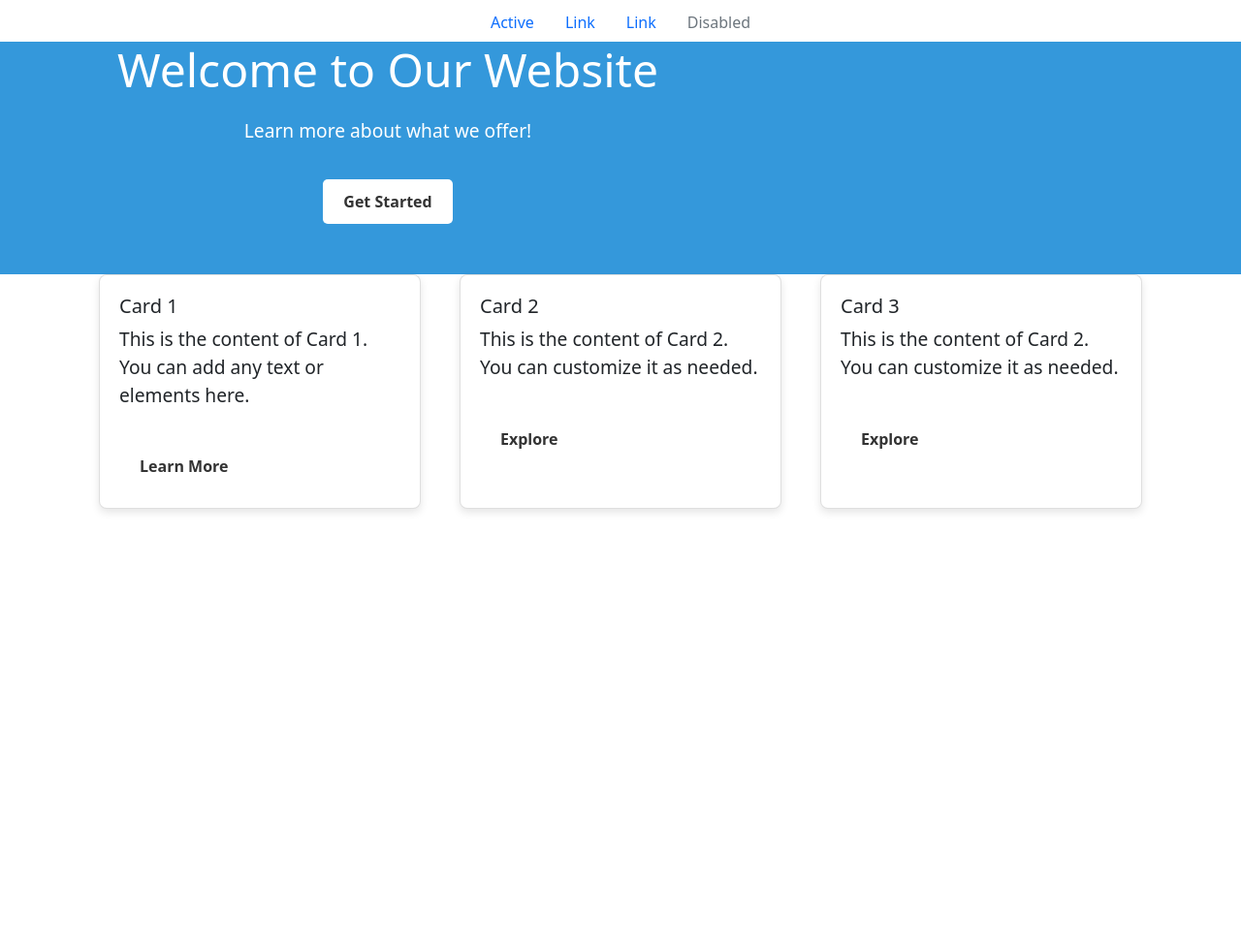
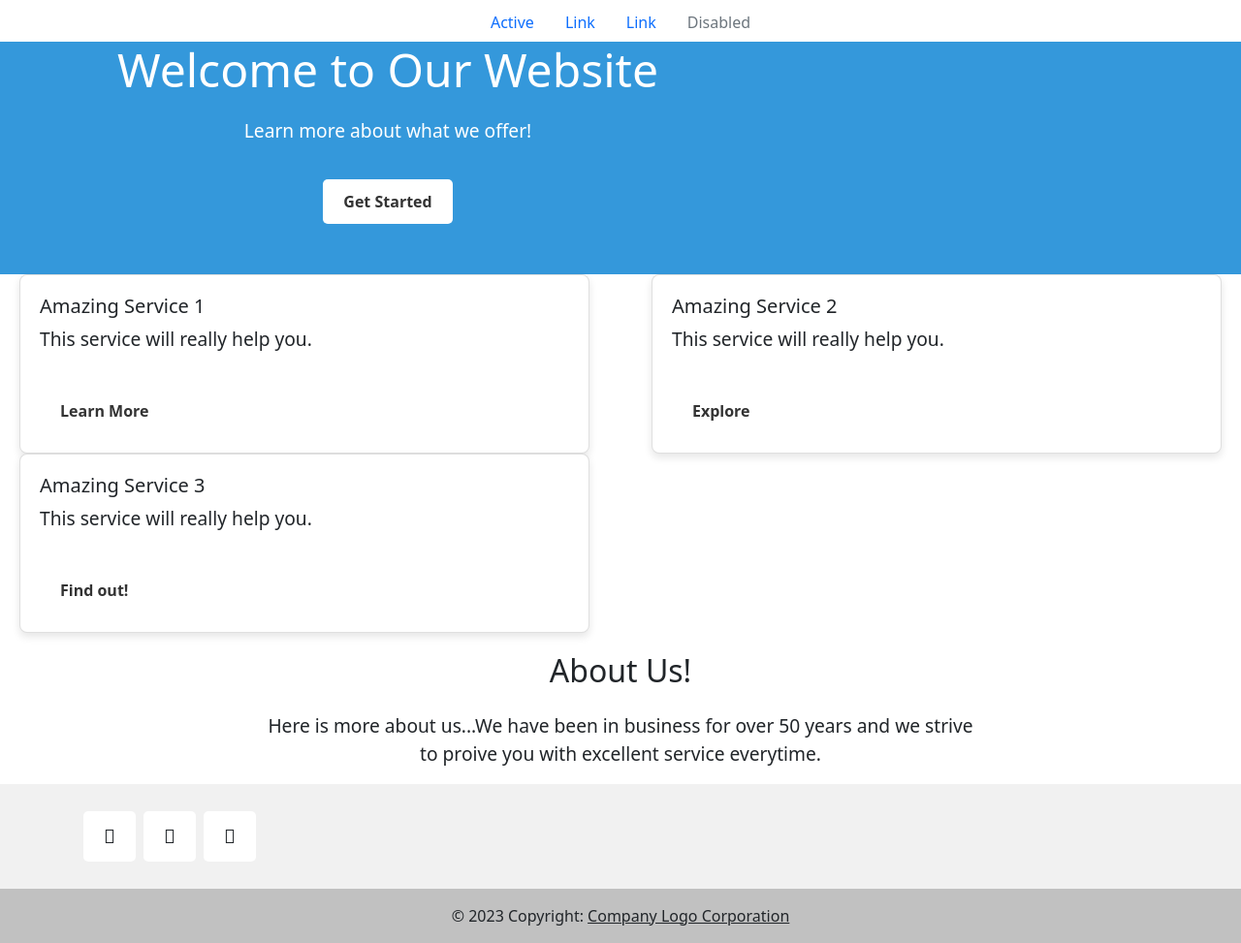
Before and after one commit to sdickson603/Phase-4-Project, a plain HTML site: page index.html in a window 1280 px wide. Shown: the part 193-1166 px from the top of the page at 97% size. Before the commit the page ends 800 px from the top, so only its background shows below. Drawn offline with nearby package versions, Linux system fonts and the light colour scheme.

Commit message:
adding bootstrap footer

```diff
--- a/index.html
+++ b/index.html
@@ -5,14 +5,16 @@
             <meta charset="utf-8">
             <meta name="viewport" content="width=device-width, initial-scale=1">
             <link href="https://cdn.jsdelivr.net/npm/bootstrap@5.0.2/dist/css/bootstrap.min.css" rel="stylesheet" integrity="sha384-EVSTQN3/azprG1Anm3QDgpJLIm9Nao0Yz1ztcQTwFspd3yD65VohhpuuCOmLASjC" crossorigin="anonymous">
+            <!--Adding icon library i found-->
+            <link rel="stylesheet" href="https://cdnjs.cloudflare.com/ajax/libs/font-awesome/4.7.0/css/font-awesome.min.css">
             <link rel="stylesheet" href="styles.css">
         </head>
 <body>
     <header>
-        <nav class="navbar bg-body-tertiary">
+        <nav class="navbar">
             <div class="container-fluid">
               <a class="navbar-brand" href="#">
-                <img src="business-company-logo.png" alt="Logo" width="200" height="auto" class="logo-picture">
+                <img src="business-company-logo.png" alt="Logo" width="200" height="auto" class="logo-picture mx-auto">
               </a>
             </div>
           </nav>
@@ -46,29 +48,90 @@
         </div>
     </div>
     <section class="services">
-        <div class="container">
-            <div class="card">
-              <div class="card-body">
-                <h5 class="card-title">Card 1</h5>
-                <p class="card-text">This is the content of Card 1. You can add any text or elements here.</p>
-                <a href="#" class="btn">Learn More</a>
+        <div class="row">
+            <div class="col-sm-6">
+              <div class="card">
+                <div class="card-body">
+                  <h5 class="card-title">Amazing Service 1 </h5>
+                  <p class="card-text">This service will really help you.</p>
+                  <a href="#" class="btn">Learn More</a>
+                </div>
               </div>
             </div>
-            <div class="card">
-              <div class="card-body">
-                <h5 class="card-title">Card 2</h5>
-                <p class="card-text">This is the content of Card 2. You can customize it as needed.</p>
-                <a href="#" class="btn">Explore</a>
-              </div>
-            </div>
-            <div class="card">
+            <div class="col-sm-6">
+              <div class="card">
                 <div class="card-body">
-                  <h5 class="card-title">Card 3</h5>
-                  <p class="card-text">This is the content of Card 2. You can customize it as needed.</p>
+                  <h5 class="card-title">Amazing Service 2</h5>
+                  <p class="card-text">This service will really help you.</p>
                   <a href="#" class="btn">Explore</a>
                 </div>
               </div>
+            </div>
+          <div class="col-sm-6">
+              <div class="card">
+                <div class="card-body">
+                  <h5 class="card-title">Amazing Service 3</h5>
+                  <p class="card-text">This service will really help you.</p>
+                  <a href="#" class="btn">Find out!</a>
+                </div>
+              </div>
+            </div>
           </div>
     </section>
+    <section class ="about">
+        <div class="container">
+          <div class="row">
+              <div class="col-md-8 offset-md-2">
+                <h2 class="text-center mb-4">About Us!</h2>
+                <p class="text-center">Here is more about us...We have been in business for over 50 years and we strive to proive you with excellent service everytime.</p>
+              </div>
+          </div>
+        </div>
+    </section>
+</div>
+<footer class="text-center text-white" style="background-color: #f1f1f1;">
+  <!-- Grid container -->
+  <div class="container pt-4">
+    <!-- Section: Social media -->
+    <section class="mb-4 d-flex justify-content-center">
+      <!-- Facebook -->
+      <a
+        class="btn btn-link btn-floating btn-lg text-dark m-1"
+        href="https://facebook.com"
+        role="button"
+        data-mdb-ripple-color="dark"
+        ><i class="fab fa-facebook-f"></i
+      ></a>
+
+      <!-- Twitter -->
+      <a
+        class="btn btn-link btn-floating btn-lg text-dark m-1"
+        href="https://twitter.com"
+        role="button"
+        data-mdb-ripple-color="dark"
+        ><i class="fab fa-twitter"></i
+      ></a>
+
+      <!-- Instagram -->
+      <a
+        class="btn btn-link btn-floating btn-lg text-dark m-1"
+        href="#!"
+        role="button"
+        data-mdb-ripple-color="dark"
+        ><i class="fab fa-instagram"></i
+      ></a>
+    </section>
+    <!-- Section: Social media -->
+  </div>
+  <!-- Grid container -->
+
+  <!-- Copyright -->
+  <div class="text-center text-dark p-3" style="background-color: rgba(0, 0, 0, 0.2);">
+    © 2023 Copyright:
+    <a class="text-dark" href="https://mdbootstrap.com/">Company Logo Corporation</a>
+  </div>
+  <!-- Copyright -->
+</footer>
+
 </body>
 </html>
--- a/styles.css
+++ b/styles.css
@@ -1,5 +1,5 @@
 .logo-picture {
-    display: flex;
+    mx-auto
 }
 
 
@@ -10,7 +10,6 @@ nav {
 
 nav a {
     color: #3498db;
-    text-decoration: none;
     margin: 0 15px;
     font-weight: bold;
     transition: color 0.3s
@@ -59,7 +58,6 @@ nav a:hover {
 
 .container {
     display: flex;
-    justify-content: space-around;
 }
 
 .card {
@@ -68,7 +66,6 @@ nav a:hover {
     border-radius: 8px;
     margin: 0 20px;
     background-color: #fff;
-    flex: 1;
 
 
 }
@@ -76,3 +73,8 @@ nav a:hover {
     padding: 20px;
 
 }
+
+.about {
+    /* adding padding to some spacing in between this section in the cards */
+    padding-top: 20px;
+}
```
